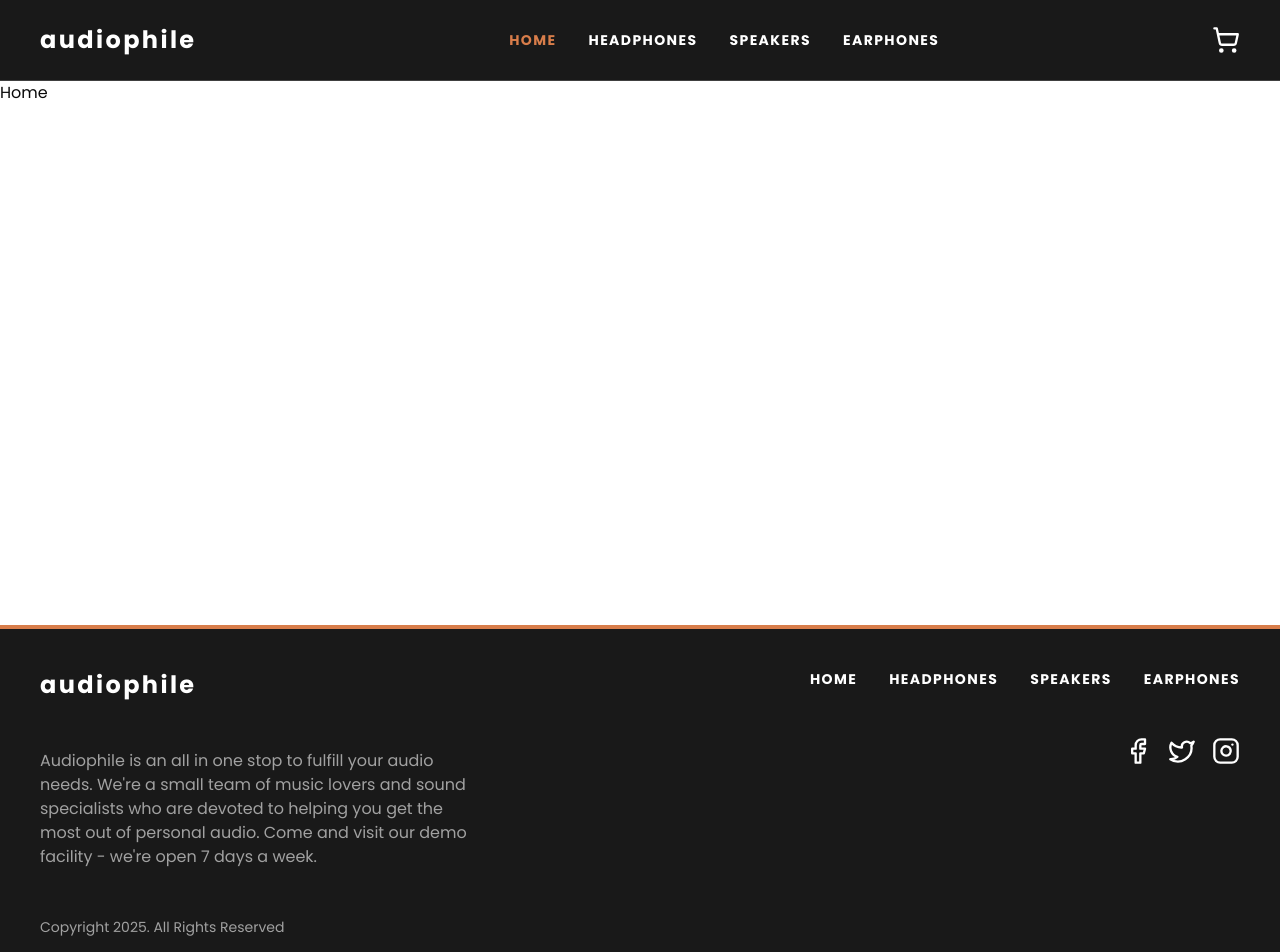
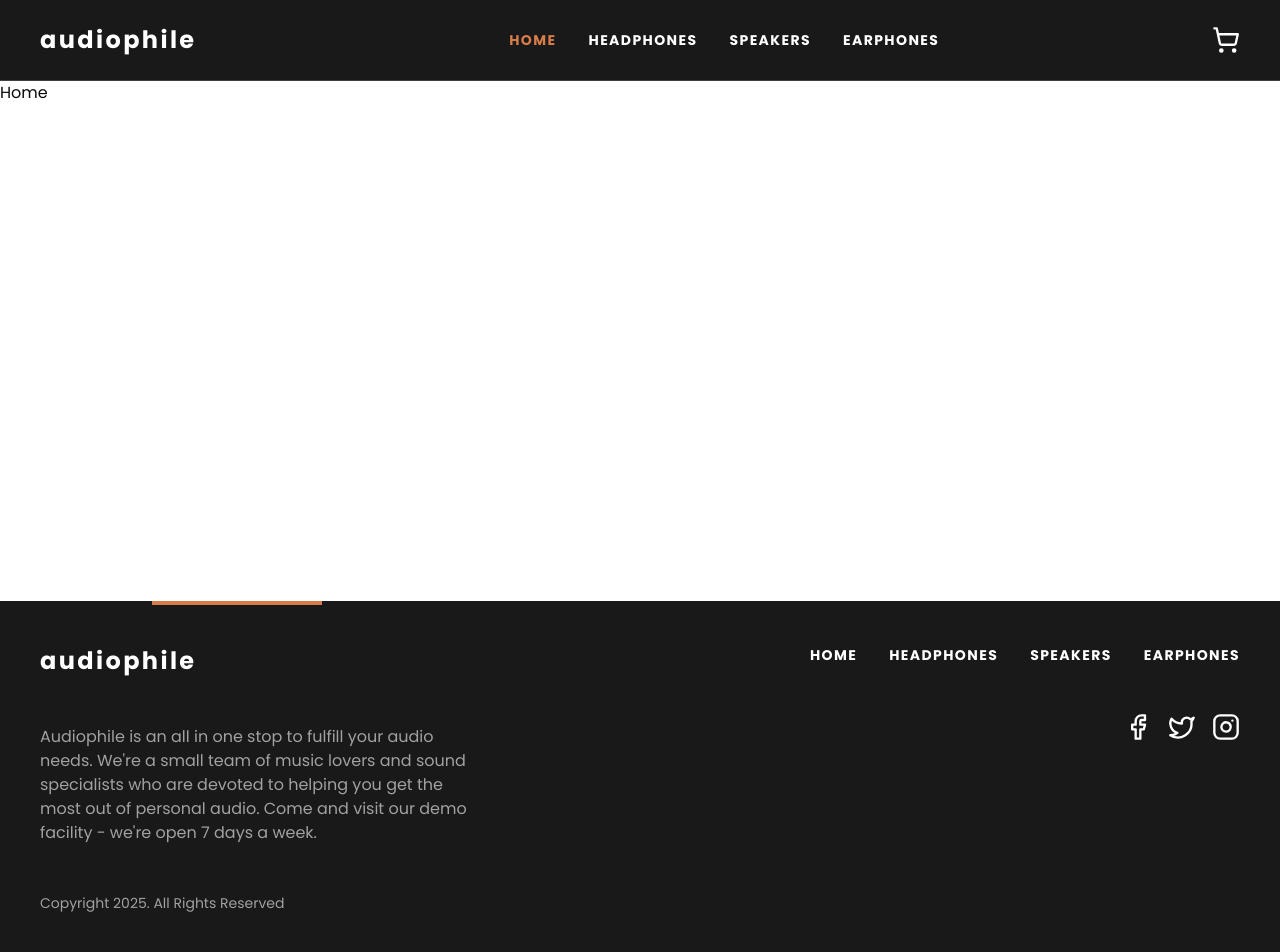
Before and after one commit to bismarkagyare/azubiafrica-e-commerce, a React (Vite) app: page / in a window 1280 px wide. Shown: the top 952 px of the page. Built offline with nearby package versions, Linux system fonts and the light colour scheme.

Commit message:
fix: adjust Footer component styling

```diff
--- a/src/layout/Footer.tsx
+++ b/src/layout/Footer.tsx
@@ -16,9 +16,8 @@ const footerIcons = [
 
 const Footer = () => {
   return (
-    <footer className="bg-secondary-blackish w-full mt-16">
-      {/* Orange divider */}
-      <div className="w-full h-1 bg-primary-orangeish mb-10" />
+    <footer className="bg-secondary-blackish w-full mt-10">
+      <div className="w-[170px] ml-27 md:ml-8 lg:ml-38 h-1 bg-primary-orangeish mb-10" />
 
       <div className="mx-auto w-full max-w-7xl px-6 md:px-10 flex flex-col md:flex-row md:justify-between md:items-start gap-10 pb-10">
         <div className="flex-1 flex flex-col items-center md:items-start text-center md:text-left">
```
